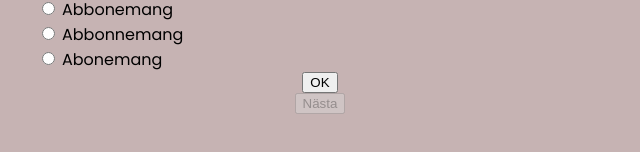
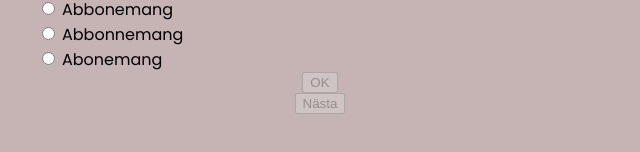
Before and after one commit to Technigo/project-redux-quiz-old, a React (Create React App) app: page /quiz in a window 1280 px wide. Shown: the part 158-310 px from the top of the page, without its empty margins (320-960 px from the left). Built offline with nearby package versions, Linux system fonts and the light colour scheme.

Commit message:
Disabled OK button if no answer selected

```diff
--- a/src/components/CurrentQuestion.js
+++ b/src/components/CurrentQuestion.js
@@ -54,6 +54,7 @@ export const CurrentQuestion = () => {
   const handleNextButton = () => {
     dispatch(quiz.actions.goToNextQuestion());
     setQuestionAnswered(false);
+    setAnswer('');
   };
 
   return (
@@ -85,6 +86,7 @@ export const CurrentQuestion = () => {
             questionId={question.id}
             optionIndex={optionIndex}
             handleNextButton={handleNextButton}
+            answer={answer}
           />
         </>
       )}
--- a/src/components/NavButtons.js
+++ b/src/components/NavButtons.js
@@ -6,14 +6,15 @@ export const NavButtons = ({
   handleOkayButtonClick,
   handleNextButton,
   questionId,
-  optionIndex
+  optionIndex,
+  answer
 }) => {
   return (
     <>
       <button
         onClick={() => handleOkayButtonClick(questionId, optionIndex)}
         type="submit"
-        disabled={questionAnswered}
+        disabled={questionAnswered || !answer}
       >
         OK
       </button>
```
